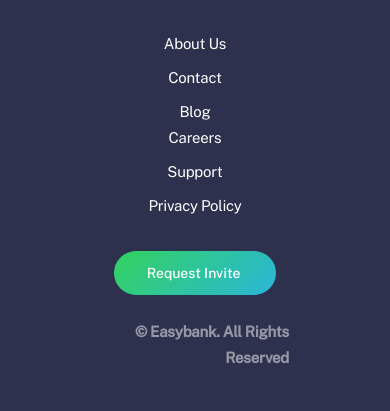
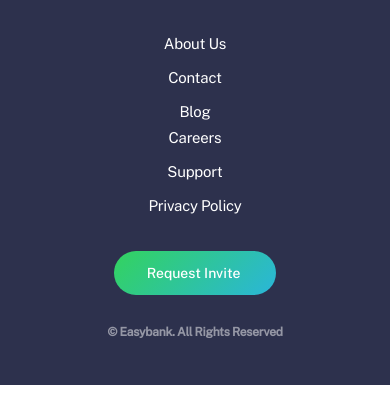
Before and after one commit to ShohruhbekTUIT/Easybank, a plain HTML site: page index.html in a window 390 px wide. Shown: the part 4306-4717 px from the top of the page. After the commit the page ends 4691 px from the top, so only its background shows below. Drawn offline with Linux system fonts and the light colour scheme.

Commit message:
add text

```diff
--- a/scss/blocks/_footer.scss
+++ b/scss/blocks/_footer.scss
@@ -159,9 +159,9 @@
   .site-footer__bold{
     display: block;
     font-family: "Public Sans";
-    font-size: 15px;
+    font-size: 12px;
     line-height: 26px;
-    text-align: right;
+    text-align: center;
     letter-spacing: -0.234375px;
     color: #9597A5;
     mix-blend-mode: normal;
```
Also changed, not shown: css/main.min.css, 1 other file.
